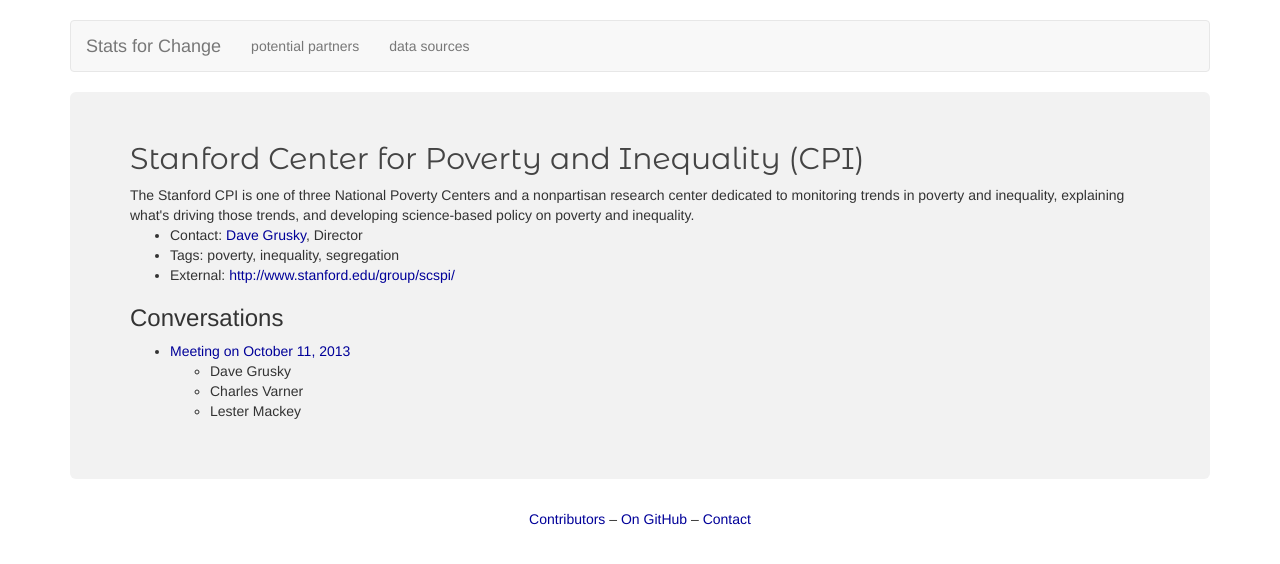
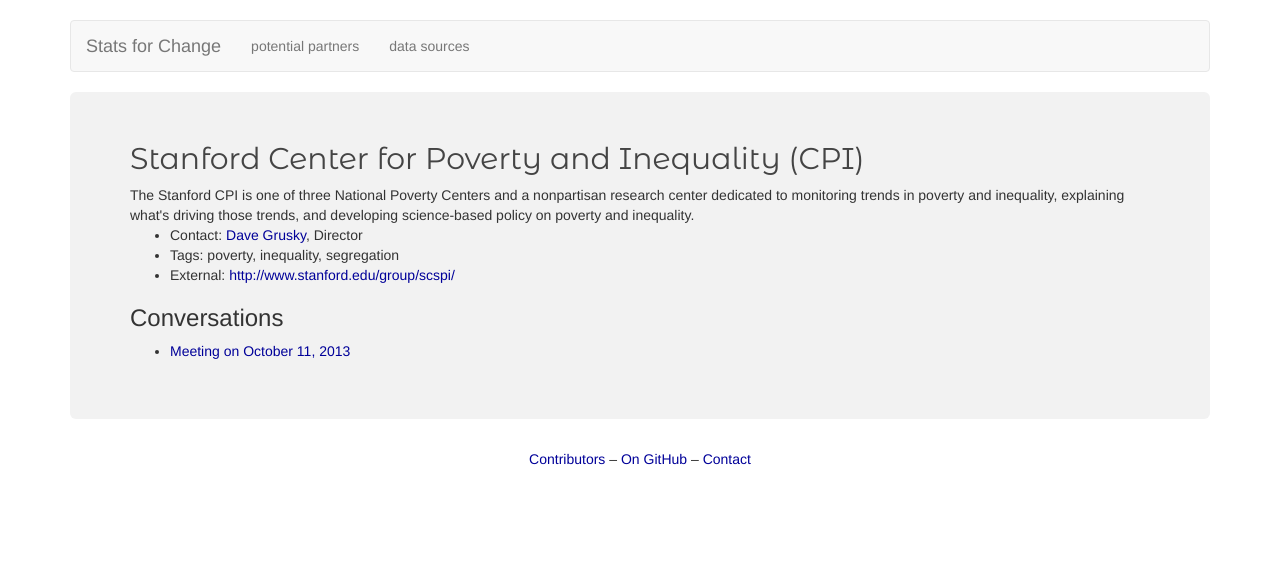
Before and after one commit to stats-for-change/stats-for-change.github.io, a Jekyll site: the page built from partners/stanford-cpi.md, in a window 1280 px wide. Shown: the top 564 px of the page. Built offline with Jekyll 4.4.1, drawn with Linux system fonts in a browser that asks for light colours; nearby versions of some CDN libraries; Markdown is read by kramdown in place of the engine named in the settings.

Commit message:
Removing participant list from Stanford CPI

```diff
--- a/partners/stanford-cpi.md
+++ b/partners/stanford-cpi.md
@@ -12,6 +12,3 @@ is-full-page: true
 <h3>Conversations</h3>
 
 - [Meeting on October 11, 2013](https://www.evernote.com/shard/s76/sh/b2d532d6-d7e1-430e-875d-3b0c5ed1c0a5/5b89121ebece7634dbc66775bc488857)
-    - Dave Grusky
-    - Charles Varner
-    - Lester Mackey
```
